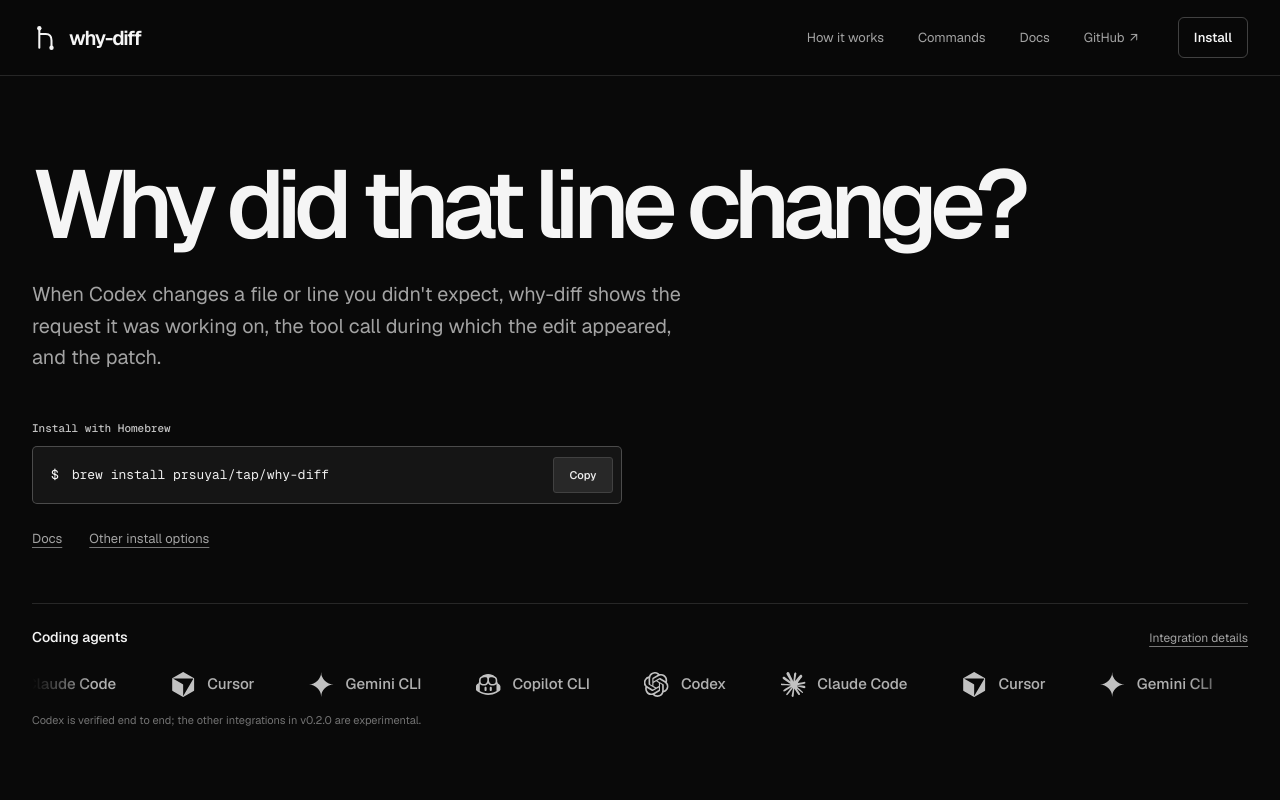
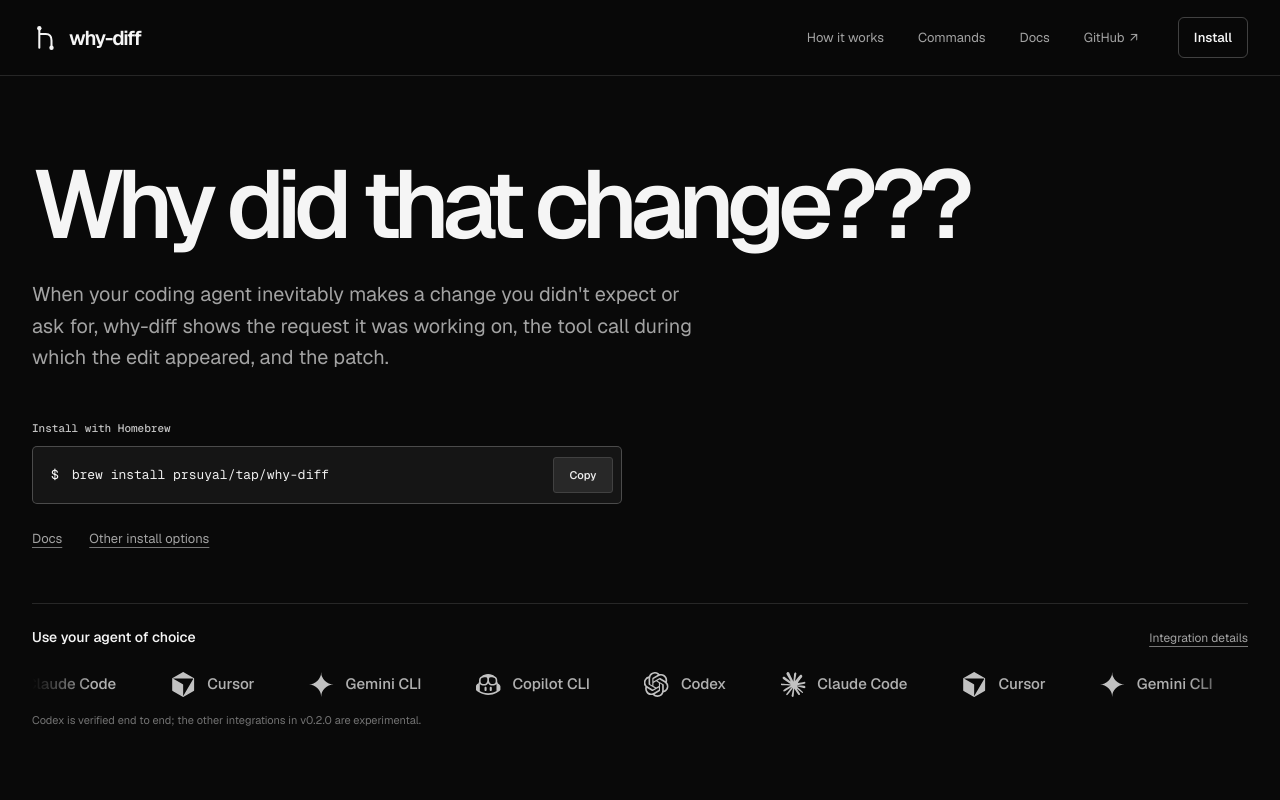
Before and after one commit to prsuyal/why-diff, a Next.js app in the folder website/: page / in a window 1280 px wide. Shown: the top 800 px of the page. Built offline with nearby package versions, Linux system fonts and the light colour scheme.

Commit message:
Some stylistic changes on the site

```diff
--- a/website/src/app/page.tsx
+++ b/website/src/app/page.tsx
@@ -15,7 +15,7 @@ const agents = [
   { name: "Copilot CLI", icon: "/agents/copilot.svg" },
 ];
 const commonCommands = [
-  { command: "init [--global]", use: "Add Codex hooks for this repository or all Git repositories." },
+  { command: "init [ --global]", use: "Add Codex hooks for this repository or all Git repositories." },
   { command: "sessions", use: "List captured sessions." },
   { command: "show [session]", use: "Read a session's prompts, tool calls, and results." },
   { command: "diff [session]", use: "See file changes captured during a session." },
@@ -29,12 +29,12 @@ export default function Home() {
     <main>
       <section className="hero site-shell">
         <div className="hero-content">
-          <h1>Why did that line change?</h1>
-          <p className="hero-description">When Codex changes a file or line you didn&apos;t expect, why-diff shows the request it was working on, the tool call during which the edit appeared, and the patch.</p>
+          <h1>Why did that change???</h1>
+          <p className="hero-description">When your coding agent inevitably makes a change you didn&apos;t expect or ask for, why-diff shows the request it was working on, the tool call during which the edit appeared, and the patch. </p>
           <div className="hero-command"><span className="hero-command-label">Install with Homebrew</span><Command command={brew} /></div>
           <div className="hero-actions"><Link href="/docs">Docs</Link><a href="#install">Other install options</a></div>
           <div className="hero-agents" aria-label="Coding agents with why-diff hooks">
-            <div className="hero-agents-heading"><span>Coding agents</span><Link href="/docs#agents">Integration details</Link></div>
+            <div className="hero-agents-heading"><span>Use your agent of choice</span><Link href="/docs#agents">Integration details</Link></div>
             <div className="agent-marquee">
               <div className="agent-track">
                 {[0, 1, 2, 3].map((copy) => (
@@ -77,7 +77,7 @@ export default function Home() {
             </div>
           </article>
           <article className="flow-panel">
-            <h3>Look up a changed file or line</h3>
+            <h3>Look up a changed file or even a specific line</h3>
             <div className="evidence-table">
               <div><span>REQUEST</span><strong>Revoke existing sessions</strong></div>
               <div><span>TOOL</span><strong>render-session-policy.sh</strong></div>
@@ -100,12 +100,12 @@ export default function Home() {
           <div className="install-heading"><h2>Install why-diff</h2></div>
           <div className="install-grid">
             <article className="install-card install-featured"><div className="install-card-top"><span>macOS · Linux</span></div><h3>Homebrew</h3><Command command={brew} compact /><p>To update later, run <code>brew upgrade prsuyal/tap/why-diff</code>.</p></article>
-            <article className="install-card"><div className="install-card-top"><span>macOS · Linux</span></div><h3>Install script</h3><Command command={quick} compact /><p>Downloads the release archive and verifies its SHA-256 checksum.</p></article>
+            <article className="install-card"><div className="install-card-top"><span>macOS · Linux</span></div><h3>Quick install script</h3><Command command={quick} compact /><p>Downloads the release archive and verifies its SHA-256 checksum.</p></article>
             <article className="install-card"><div className="install-card-top"><span>macOS · Linux · Windows</span></div><h3>Prebuilt binaries</h3><a className="release-link" href="https://github.com/prsuyal/why-diff/releases/latest" target="_blank" rel="noreferrer">GitHub Releases <span aria-hidden="true">↗</span></a><p>Extract both commands and add them to your PATH.</p></article>
           </div>
           <div className="activate-box">
             <div><span className="eyebrow">After installing</span><h3>Enable the Codex hooks</h3></div>
-            <div className="activate-commands"><div><span>All Git repositories</span><Command command="why-diff init --global" compact /></div><div><span>This repository</span><Command command="why-diff init" compact /></div><p>Review and trust the hooks in Codex, then start a new session. <Link href="/docs">Setup instructions</Link></p></div>
+            <div className="activate-commands"><div><span>All Git repositories</span><Command command="why-diff init --global" compact /></div><div><span>A specific repository</span><Command command="why-diff init" compact /></div><p>Review and trust the hooks in Codex, then start a new session. <Link href="/docs">Setup instructions</Link></p></div>
           </div>
         </div>
       </section>
```
